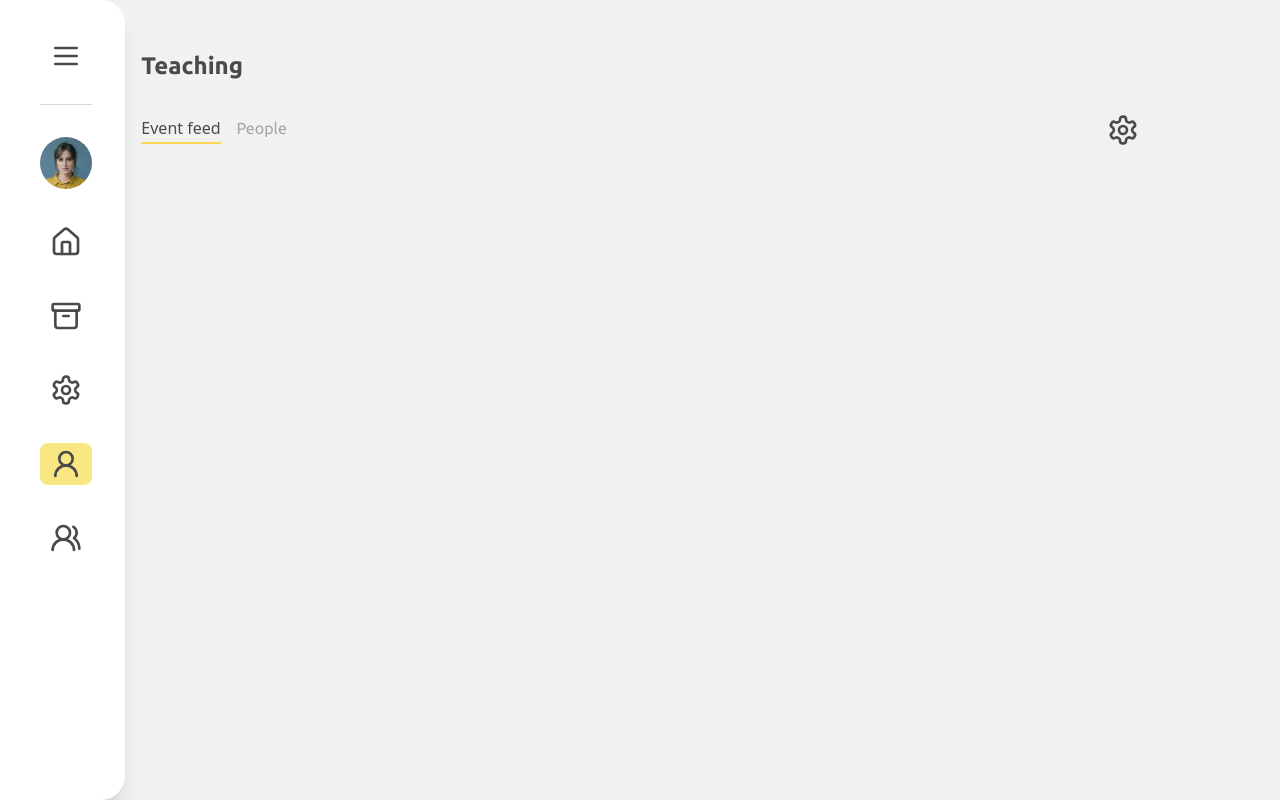
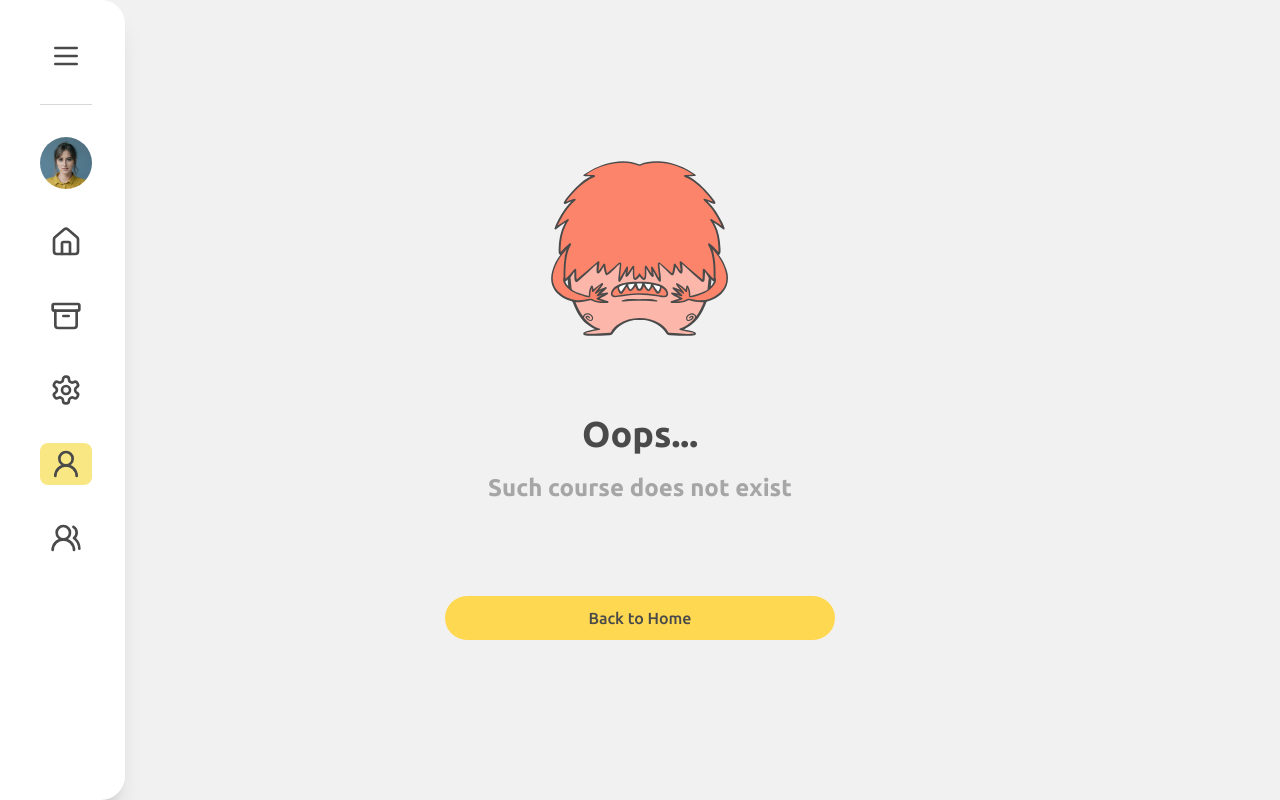
Before and after one commit to Diliradon/learning_room_frontend, a Next.js app: page /teaching/1 in a window 1280 px wide. Built offline with nearby package versions, Linux system fonts and the light colour scheme.

Commit message:
refactored CourseBlock component, updated teaching/[courseId] page

```diff
--- a/src/app/home/page.tsx
+++ b/src/app/home/page.tsx
@@ -5,13 +5,12 @@ import { Header } from '@/components/header/header';
 import { CreateCourseModal } from '@/components/modalCart/CreateCourseModal';
 import { JoinTheCourseModal } from '@/components/modalCart/JoinTheCourseModal';
 import { ActionButtons } from './components/actionButtons';
-import { CourseType, loadCourses } from '@/redux/features/coursesSlice';
+import { loadCourses } from '@/redux/features/coursesSlice';
 import { useAppSelector } from '@/hooks/useAppSelector';
 import { useAppDispatch } from '@/hooks/useAppDispatch';
-import { CoursesList } from './components/courseList';
-import { BookOpen, BookPlus, Plus, X } from 'lucide-react';
 import { useSearchParams } from 'next/navigation';
 import { PlusActionButton } from '@/components/PlusActionButton';
+import { CoursesList } from '@/components/courseList';
 
 export const Hero: React.FC = () => {
   const [showJoinCourse, setShowJoinCourse] = useState(false);
--- a/src/app/not-found.tsx
+++ b/src/app/not-found.tsx
@@ -1,8 +1,15 @@
 import { Button } from '@/components/Button';
 import '../styles/components/loader.scss';
 import Link from 'next/link';
+import React from 'react';
 
-export const NotFoundPage = () => {
+type Props = {
+  title?: string;
+  buttonLink?: string;
+  buttonTitle?: string;
+}
+
+export const NotFoundPage: React.FC<Props> = ({ title, buttonLink, buttonTitle }) => {
   return (
     <div className="main-padding relative mx-auto flex h-screen w-full max-w-[1280px] items-center justify-center">
       <div className="grid-container w-full">
@@ -14,14 +21,14 @@ export const NotFoundPage = () => {
 
         <div className="col-span-full flex flex-col items-center gap-6 pb-20 md:col-span-4 md:col-start-3 lg:col-start-5">
           <h1>Oops...</h1>
-          <h4 className="text-gray-60">Page not found</h4>
+          <h4 className="text-gray-60">{title || 'Page not found'}</h4>
         </div>
 
         <Link
-          href="/"
+          href={buttonLink || '/'}
           className="col-span-full md:col-span-4 md:col-start-3 lg:col-start-5"
         >
-          <Button>Back to Home</Button>
+          <Button>{buttonTitle || 'Back to Home'}</Button>
         </Link>
       </div>
     </div>
--- a/src/app/teaching/[courseId]/page.tsx
+++ b/src/app/teaching/[courseId]/page.tsx
@@ -1,6 +1,10 @@
+'use client';
+
+import NotFoundPage from '@/app/not-found';
 import { CourseBlock } from '@/components/courseBlock';
 import { Header } from '@/components/header/header';
-import { Settings } from 'lucide-react';
+import { useAppSelector } from '@/hooks/useAppSelector';
+import { Book, EllipsisVertical, Pen, Plus, Settings } from 'lucide-react';
 import React from 'react';
 
 interface CoursePageProps {
@@ -10,15 +14,31 @@ interface CoursePageProps {
 }
 
 export const CoursePage: React.FC<CoursePageProps> = ({ params }) => {
+  const { courseId } = params;
+  console.log(courseId);
+  const { teachingCourses } = useAppSelector(state => state.courses);
+  console.log(teachingCourses);
+
+  const course = teachingCourses.find(c => c.id.toString() === courseId);
+  console.log(course);
+
+  if (!course) {
+    return <NotFoundPage title="Such course does not exist" />;
+  }
+
   return (
-    <div className="main-padding flex h-full w-full flex-col bg-gray-0 md:bg-transparent">
+    <div className="main-padding flex w-full flex-col">
       <Header title="Teaching" />
-      <div className="grid-container pt-8">
-        <nav className="col-span-full flex lg:col-start-2 lg:col-end-12">
-          <ul className="flex w-full items-center justify-between">
+
+      <nav className="grid-container pt-8 lg:pt-[34px]">
+        <ul className="col-span-full flex w-full items-center justify-between lg:col-start-2 lg:col-end-13">
           <li className="align-center flex items-center gap-4">
-              <span className="h-7 box-border border-b-2 border-primary-200 border-main-text">Event feed</span>
-              <span className="h-7 text-gray-60 box-border main-text">People</span>
+            <span className="border-main-text box-border h-7 border-b-2 border-primary-200">
+              Event feed
+            </span>
+            <span className="main-text box-border h-7 text-gray-60">
+              People
+            </span>
           </li>
           <li>
             <Settings size={32} />
@@ -26,10 +46,35 @@ export const CoursePage: React.FC<CoursePageProps> = ({ params }) => {
         </ul>
       </nav>
 
-        <div className="pt-6">
-          {/* <CourseBlock course={} /> */}
+      <div className="grid-container pt-6">
+        <CourseBlock course={course} coursePage={true} />
       </div>
 
+      <div className="grid-container pt-4">
+        <div className="relative col-span-2 rounded-2xl bg-gray-0 p-[10px] lg:col-start-2">
+          <p className="main-text pb-2">Course code</p>
+          <h5>{course.id}</h5>
+          <div className="absolute right-[10px] top-[10px]">
+            <EllipsisVertical />
+          </div>
+        </div>
+        <button className="col-span-2 flex items-center justify-center gap-1 rounded-2xl bg-gray-0 p-[10px]">
+          <Plus size={32} />
+          <p className="main-text">Create a task</p>
+        </button>
+      </div>
+
+      <div className="grid-container pt-4">
+        <div className="col-span-full flex justify-between rounded-2xl bg-gray-0 p-[15px] lg:col-start-2">
+          <div className="flex items-center gap-2">
+            <Book />
+            <p className="main-text">Task Name</p>
+          </div>
+          <div className="flex items-center gap-2">
+            <p className="secondary-text text-gray-60">01.07.2024</p>
+            <Pen />
+          </div>
+        </div>
       </div>
     </div>
   );
--- a/src/app/teaching/layout.tsx
+++ b/src/app/teaching/layout.tsx
@@ -1,13 +1,13 @@
 import SideBar from '@/components/SideBar/Sidebar';
 
-export default function HeroLayout({
+export default function TeachingLayout({
   children,
 }: Readonly<{
   children: React.ReactNode;
 }>) {
   return (
     <main>
-      <div className="flex h-screen bg-gray-10">
+      <div className="flex h-full">
         <SideBar />
           {children}
       </div>
--- a/src/app/teaching/page.tsx
+++ b/src/app/teaching/page.tsx
@@ -6,12 +6,12 @@ import { cn } from '@/lib/utils';
 import { Button } from '@/components/Button';
 import { useAppSelector } from '@/hooks/useAppSelector';
 import { ActionButtons } from '../home/components/actionButtons';
-import { CoursesList } from '../home/components/courseList';
 import { useAppDispatch } from '@/hooks/useAppDispatch';
 import { loadCourses } from '@/redux/features/coursesSlice';
 import { PlusActionButton } from '@/components/PlusActionButton';
 import { CreateCourseModal } from '@/components/modalCart/CreateCourseModal';
 import { JoinTheCourseModal } from '@/components/modalCart/JoinTheCourseModal';
+import { CoursesList } from '@/components/courseList';
 
 const inputFields = [
   { name: 'Name of the course', placeholder: 'Math' },
@@ -54,7 +54,7 @@ export const Teaching: React.FC = () => {
   }, []);
 
   return (
-    <div className="main-padding flex h-full w-full flex-col bg-gray-0 md:bg-transparent">
+    <div className="main-padding flex w-full flex-col">
       <Header title="Teaching" />
       {loading ? (
         <div className="flex flex-1 flex-col items-center justify-center">
--- a/src/lib/api/coursesApi.ts
+++ b/src/lib/api/coursesApi.ts
@@ -1,4 +1,4 @@
-import { CourseFilter, CourseType } from "@/redux/features/coursesSlice";
+import { CourseFilter, CourseType } from "@/types/courseTypes";
 import client from "../httpClient";
 
 export const getCourses = async (filter: CourseFilter) => {
--- a/src/redux/features/coursesSlice.ts
+++ b/src/redux/features/coursesSlice.ts
@@ -1,22 +1,6 @@
 import { createCourse, getCourses, joinCourse } from '@/lib/api/coursesApi';
-import client from '@/lib/httpClient';
+import { CourseFilter, CourseType } from '@/types/courseTypes';
 import { createAsyncThunk, createSlice, PayloadAction } from '@reduxjs/toolkit';
-import { TableRowsSplitIcon } from 'lucide-react';
-
-type TeachersType = {
-  first_name: string;
-  last_name: string;
-};
-
-export type CourseType = {
-  id: string | number;
-  name: string;
-  description: string;
-  unique_key: string;
-  teachers: TeachersType[];
-  students: TeachersType[];
-  number_of_classroom: string;
-};
 
 interface CoursesState {
   studyingCourses: CourseType[];
@@ -25,23 +9,9 @@ interface CoursesState {
   error: string | null;
 }
 
-export type CourseFilter = 'studying' | 'teaching';
-
 const initialState: CoursesState = {
-  studyingCourses:
-    typeof window !== 'undefined'
-      ? (() => {
-          const courses = localStorage.getItem('studyingCourses');
-          return courses && courses !== 'undefined' ? JSON.parse(courses) : [];
-        })()
-      : ([] as CourseType[]),
-  teachingCourses:
-    typeof window !== 'undefined'
-      ? (() => {
-          const courses = localStorage.getItem('teachingCourses');
-          return courses && courses !== 'undefined' ? JSON.parse(courses) : [];
-        })()
-      : ([] as CourseType[]),
+  studyingCourses: [] as CourseType[],
+  teachingCourses: [] as CourseType[],
   loading: false,
   error: null,
 };
--- a/src/redux/store.ts
+++ b/src/redux/store.ts
@@ -8,7 +8,8 @@ export const store = configureStore({
     auth: authSlice,
     register: registrationSlice,
     courses: coursesSlice,
-  }
+  },
+  devTools: process.env.NODE_ENV !== 'production',
 });
 
 export type AppDispatch = typeof store.dispatch;
--- /dev/null
+++ b/src/types/courseTypes.ts
@@ -0,0 +1,16 @@
+export type TeachersType = {
+  first_name: string;
+  last_name: string;
+};
+
+export type CourseType = {
+  id: string | number;
+  name: string;
+  description: string;
+  unique_key: string;
+  teachers: TeachersType[];
+  students: TeachersType[];
+  number_of_classroom: string;
+};
+
+export type CourseFilter = 'studying' | 'teaching';
```
Also changed, not shown: src/components/courseBlock.tsx (+19 -9 lines), src/components/courseList.tsx (renamed from src/app/home/components/courseList.tsx, +8 -4 lines). Lines whose indentation alone changed are shown as unchanged.
